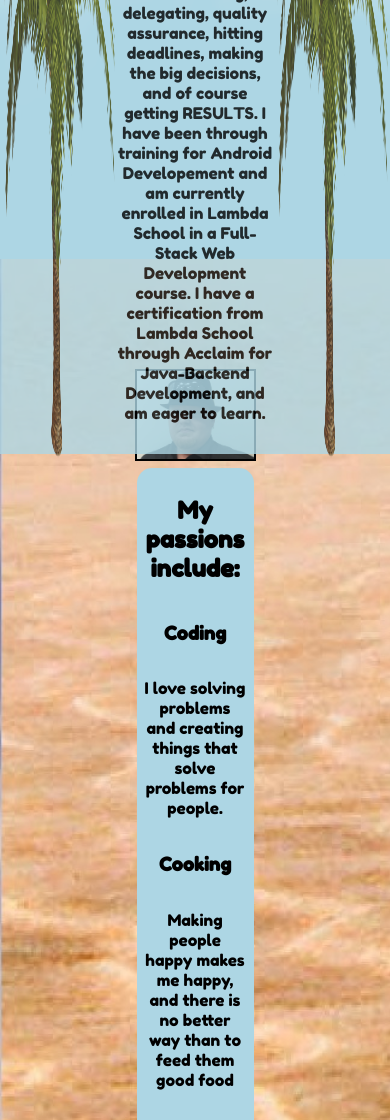
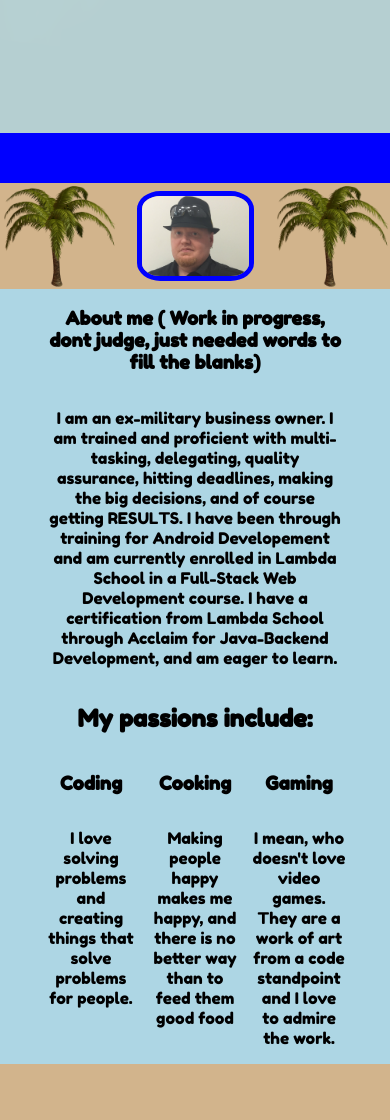
Before and after one commit to KyleCole01/Portfolio-Site, a plain HTML site: page index.html in a window 390 px wide. Shown: the part 880-2000 px from the top of the page. Drawn offline with Linux system fonts and the light colour scheme.

Commit message:
make home page responsive

```diff
--- a/index.css
+++ b/index.css
@@ -3,7 +3,7 @@
   /* border:1px solid black; */
 }
 :root {
-  --cloud-height: 135vh;
+  --cloud-height: 120vh;
   --bg-color: rgb(173, 214, 228);
 }
 html{
@@ -11,10 +11,9 @@ html{
   margin:0;
 }
 body {
-  margin: 0;
+  margin: 0 0 10% 0;
   padding: 0;
-  /* background:url(./assets/cloud5.png); */
-  background-color: var(--bg-color);
+  background-color: tan;
 }
 
 
@@ -35,6 +34,7 @@ body {
 
 /* Title section with animations */
 .cloud-name {
+  width:75%;
   position: relative;
   text-align: center;
   margin: 0 auto;
@@ -43,19 +43,26 @@ body {
 }
 .cloud-section {
   margin-top: 0;
-  display: flex;
-  width: 100%;
+  width: 75%;
   height: var(--cloud-height);
   background-size: cover;
   background-attachment: fixed;
 }
-.wave img {
-  width: 40%;
-  height: auto;
+.cloud-name div{
+  margin:1% auto;
 }
-.cloud-section{
+
+
+.cloud-name img{
+  width:auto;
+  margin:0;
+  padding:0;
+  height:30vh;
 }
-.cloud-section .wave {
+
+
+/* cloud animations start */
+  .wave {
     position: absolute;
     width: 100%;
     bottom: 1;
@@ -64,7 +71,7 @@ body {
     opacity: 0.8;
     animation: animate-reverse 20s linear infinite;
   }
-.cloud-section .wave:before {
+  .wave:before {
     content: "";
     width: 100%;
     height: var(--cloud-height);
@@ -75,10 +82,8 @@ body {
     opacity: 0.9;
     animation: animate 20s linear infinite;
   }
-.cloud-name img{
-  margin-bottom: 15%;
-}
-.cloud-section .wave:after {
+
+  .wave:after {
     content: "";
     width: 100%;
     height: var(--cloud-height);
@@ -89,6 +94,7 @@ body {
     opacity: 0.8;
     animation-delay: 5s;
     animation: animate-reverse 20s linear infinite;
+    margin-bottom:10%;
   }
 @keyframes animate {
   0% {
@@ -106,81 +112,88 @@ body {
     background-position: 0;
   }
 }
-/* Middle (earth) section */
+/* end of cloud animations */
 
+.sand{
+  position: relative;
+  z-index: 2;
+  background-color: tan;
+  border-top:50px solid blue;
+  margin:0 auto;
+}
 
-.middle{
-    z-index: 2;
-    width:100%;
+.sand-images{
   display:flex;
+  justify-content: space-between;
+}
+#profile{
+  margin:auto;
+  border:5px solid blue;
+  border-radius: 20%;
+}
+.sand-images img{
+  width:30%;
+  box-sizing: border-box;
+}
+
+.about{
+  display: flex;
+  margin:0 auto;
   flex-direction: column;
+  text-align: center;
+  width:75%;
+}
+.words{
+  background-color: var(--bg-color);
+}
+
+.hobbies{
+  width:80%;
+  display: flex;
+  flex-direction: column;
+  margin:0 auto;
+  text-align:center;
+}
+.sub-hobbies {
+  display:flex;
   flex-wrap: wrap;
+  justify-content: center;
+  flex-direction: row;
+}
+.sub-hobbies div{
+  display: flex;
+  flex-direction: column;
+  width:30%;
+  margin: 0 auto;
+
 }
 
 
-.tree-section{
-    box-sizing: border-box;
-    width:100%;
-    margin:0;
+/* .hobbies{
+  width:80%;
   display:flex;
-    z-index: 2;
   justify-content: space-between;
-}
-.tree-section .about{
-    margin-top:1%;
-}
-#about{
-  margin:0 auto;
-  margin-bottom:6%;
-  text-align: center;
-  align-items: center;
-}
-.tree-section .about p{
-    margin:0 auto;
-    margin-bottom:5%;
-}
-.tree-section img{
-box-sizing: border-box;
-width:30%;
-margin-bottom:-5%;
-}
-
-.sand{
-    box-sizing: border-box;
-    justify-content: center;
-    margin:0%;
-    padding-top:6%;
-    width:100%;
-    background:url(./assets/sand.jpg);
-    height:180vh;
-    background-size: cover;
-
-
-}
-.sand  *{
-    justify-content: center;
-    display: flex;
-}
-.hobbies{
-  width:30%;
-  display:flex;
-  flex-direction: column;
-  justify-content: center;
   text-align: center;
   margin:2% auto;
+  margin-bottom:10%;
   background:none;
   background-color: var(--bg-color);
-  box-sizing: border-box;
   padding:2%;
   border-top-left-radius: 15px;
   border-top-right-radius: 15px;
+} */
+@media(max-width:800px){
+  body{
+    width:100%;
+    max-width: 100%;
   }
-.sand img{
-  width:30%;
-  margin:0 auto;
-  margin-top:22%;
-  border: 2px solid black;
+  .hobbies{
+    justify-content: center;
+    flex-direction: column;
   }
+}
+
+
 
 .experience{
   width:60%;
--- a/index.html
+++ b/index.html
@@ -12,7 +12,6 @@
     <body>
         <section class="cloud-section">
             <div class="wave">
-
                 <section class="nav-section">
                         <nav class="nav-bar">
                             <a href="#about">About</a>
@@ -22,45 +21,54 @@
                         </nav>
                 </section>
 
-                <div class="cloud-name">
+                <section class="cloud-name">
+                    <div>
                     <h1>Kyle Cole</h1>
                     <p>Software Developer</p>
-                    <!-- <img src="./assets/superman.png" alt=""> -->
-                </div>
-
-                <section class="middle" >
-                    <div class="tree-section">
-                        <img src="./assets/palm1.png" alt="">
-                        <div class="about" id="about">
-                            <h1>About me ( Work in progress, dont judge, just needed words to fill the blanks)</h1>
-                            <p>I am an ex-military business owner. I am trained and proficient with multi-tasking, delegating, quality assurance, hitting deadlines, making the big decisions, and of course getting RESULTS.
-                                I have been through training for Android Developement and am currently enrolled in Lambda School in a Full-Stack Web Development course. I have a certification from Lambda School through Acclaim for Java-Backend Development, and am eager to learn.
-                            </p>
-                        </div>
-                        <img src="./assets/palm1.png" alt="">
-                    </divclass="tree-section">
+                    <img src="./assets/superman.png" alt="">
+                    </div>
                 </section>
 
 
             </div>
         </section>
 
+        <section class="sand">
 
+            <div class="sand-images">
+                <img src="./assets/palm1.png" alt="">
+                <img id="profile" src="./assets/profile.png" alt="profile image">
+                <img src="./assets/palm1.png" alt="">
+            </div>
+            <section class="words">
+            <div class="about" id="about">
+                <h1>About me ( Work in progress, dont judge, just needed words to fill the blanks)</h1>
+                <p>I am an ex-military business owner. I am trained and proficient with multi-tasking, delegating, quality assurance, hitting deadlines, making the big decisions, and of course getting RESULTS.
+                    I have been through training for Android Developement and am currently enrolled in Lambda School in a Full-Stack Web Development course. I have a certification from Lambda School through Acclaim for Java-Backend Development, and am eager to learn.
+                </p>
+            </div>
 
-        <section>
-            <div class="sand">
-                <img src="./assets/profile.png" alt="profile image">
-                <div class="hobbies">
-                    <!-- <h1>Hobbies</h1> -->
-                    <h2>My passions include:</h2>
+            <div class="hobbies">
+                <h2>My passions include:</h2>
+            <div class="sub-hobbies">
+                <div>
                     <h3>Coding</h3>
                     <p>I love solving problems and creating things that solve problems for people.</p>
+                </div>
+
+                <div>
                     <h3>Cooking</h3>
                     <p>Making people happy makes me happy, and there is no better way than to feed them good food</p>
-                    <h3>Video Games</h3>
+
+                </div>
+
+                <div>
+                    <h3>Gaming</h3>
                     <p>I mean, who doesn't love video games. They are a work of art from a code standpoint and I love to admire the work.</p>
                 </div>
             </div>
+        </div>
+        </section>
 
         </section>
 
```
Lines whose indentation alone changed are shown as unchanged.
